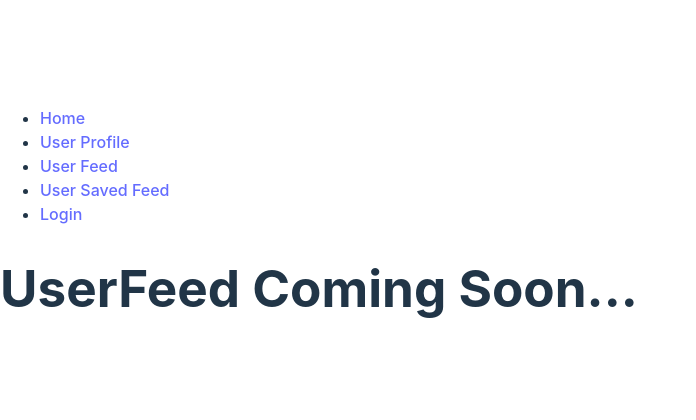
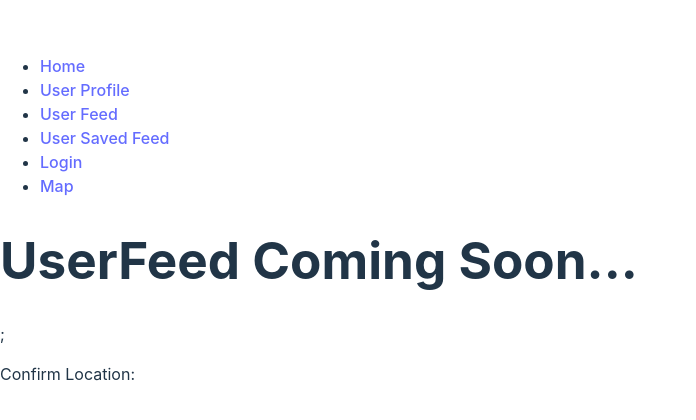
Before and after one commit to ALLHUBS-Jan-2024-Liftoff/Binturong, a React (Vite) app in the folder Binturong/: page /userfeed in a window 1280 px wide. Shown: the part 180-600 px from the top of the page, without its empty margins (0-696 px from the left). Built offline with nearby package versions, Linux system fonts and the light colour scheme.

Commit message:
added google map component and test map page is not running yet

```diff
--- a/Binturong/src/App.jsx
+++ b/Binturong/src/App.jsx
@@ -18,6 +18,7 @@ export default function App() {
           <Route path="userfeed" element={<UserFeed />} />
           <Route path="usersavedfeed" element={<UserSavedFeed />} />
           <Route path="login" element={<Login />} />
+          <Route path="map" element={<Map/>} />
           <Route path="*" element={<NoPage />} />
         </Route>
       </Routes>
--- a/Binturong/src/pages/Home.jsx
+++ b/Binturong/src/pages/Home.jsx
@@ -1,7 +1,7 @@
 //Home page
 
 const Home = () => {
-    return <h1>2Gether "practic"</h1>;
+    return <h1>2Gether </h1>;
   };
 
   export default Home;
--- a/Binturong/src/pages/Layout.jsx
+++ b/Binturong/src/pages/Layout.jsx
@@ -22,6 +22,9 @@ const Layout = () => {
           <li>
             <Link to="/login">Login</Link>
           </li>
+          <li>
+                      <Link to="/map">Map</Link>
+                    </li>
         </ul>
       </nav>
 
--- a/Binturong/src/pages/UserFeed.jsx
+++ b/Binturong/src/pages/UserFeed.jsx
@@ -1,7 +1,15 @@
 //Start of the User Feed page
 
 const UserFeed = () => {
-    return <h1>UserFeed Coming Soon...</h1>;
+  return (
+  <div>
+     <h1>UserFeed Coming Soon... </h1>;
+    <p>Confirm Location: </p>
+  </div>
+  );
+
   };
 
+
+
   export default UserFeed;
```
Also changed, not shown: Binturong/src/pages/Map.jsx (added, +12 -0 lines), 1 other file (tests, documents, lock files or other folders).
